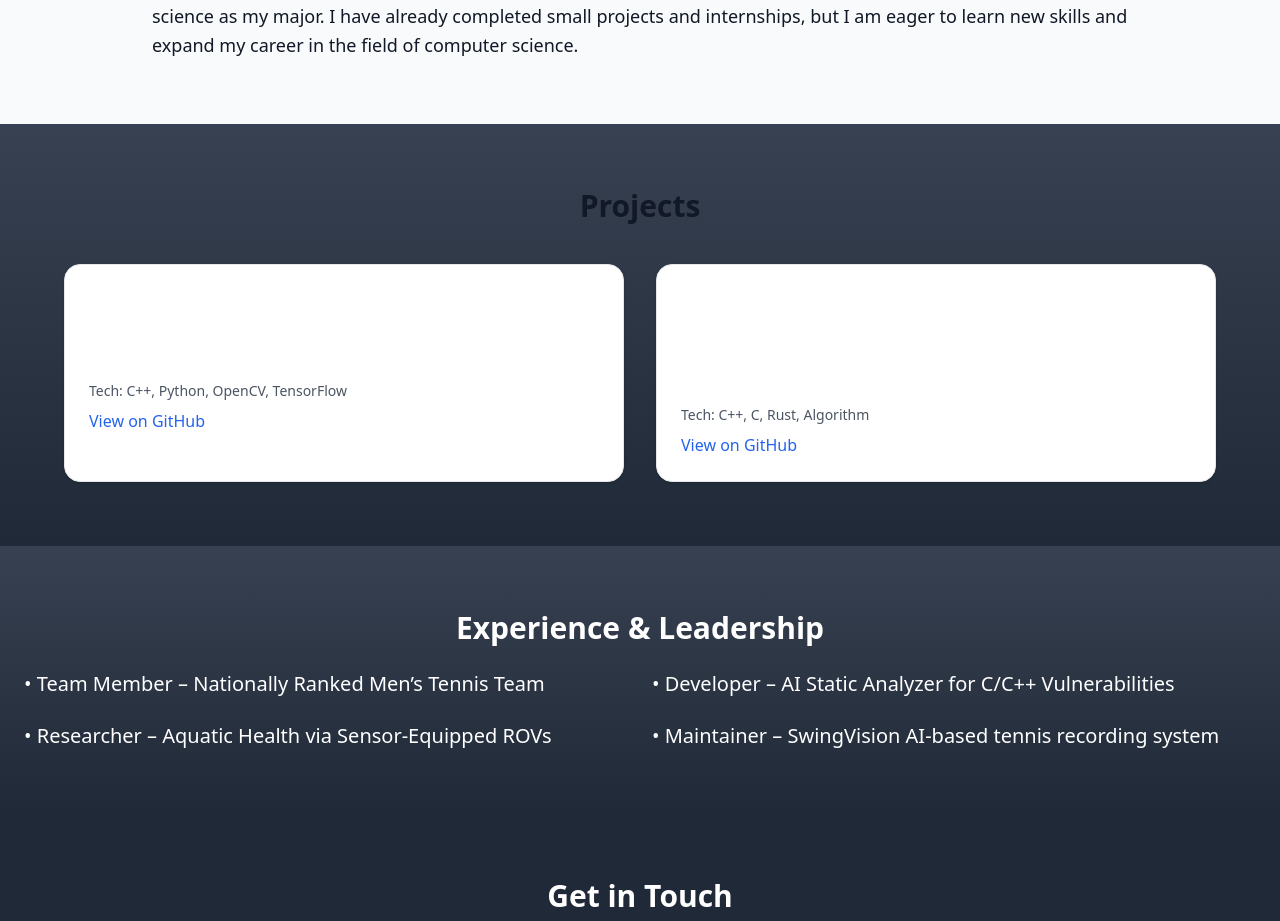
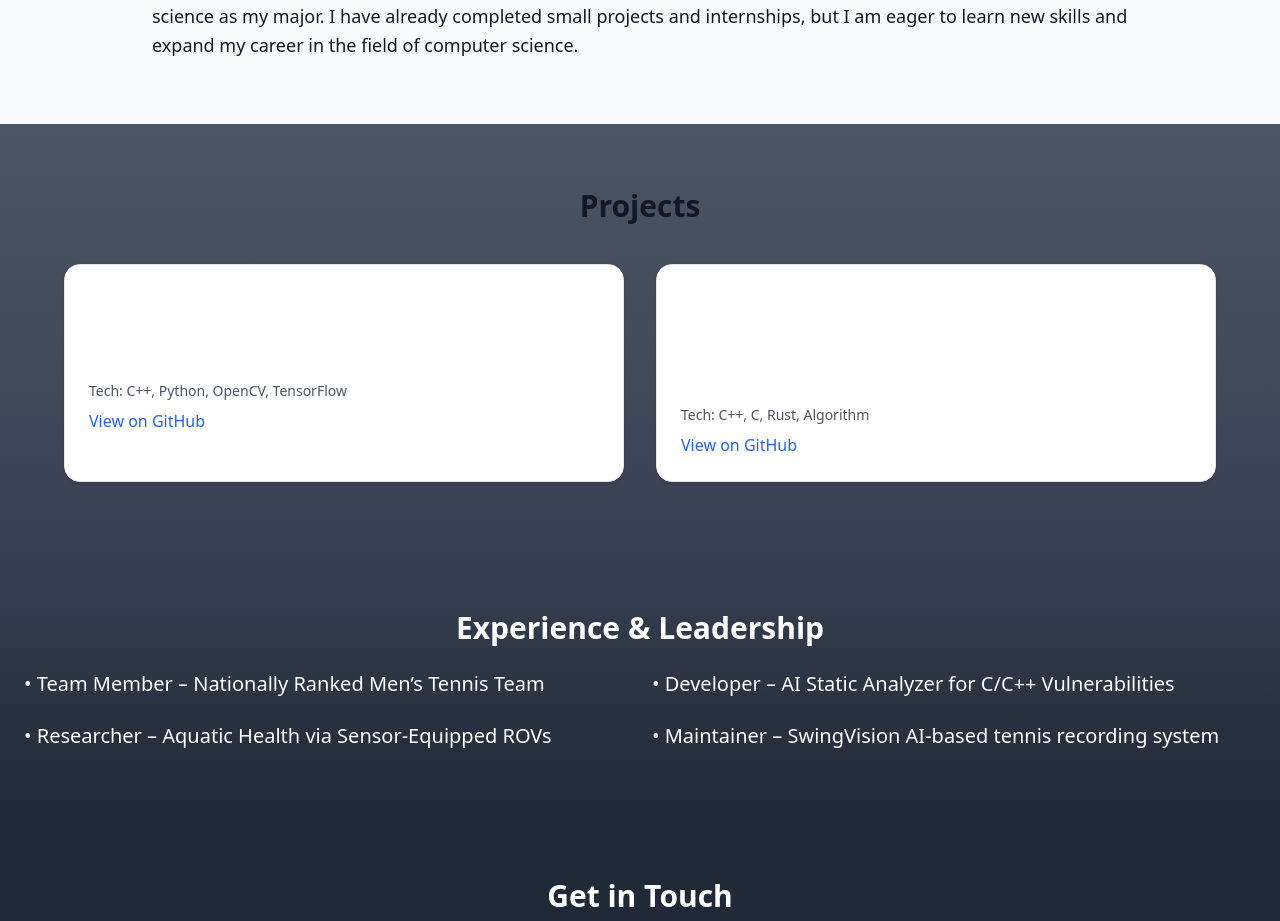
Before and after one commit to benedekaibas/Personal-Portfolio, a React (Vite) app: page / in a window 1280 px wide. Shown: the part 1010-1931 px from the top of the page. Built offline with nearby package versions, Linux system fonts and the light colour scheme.

Commit message:
depth of colors changed

```diff
--- a/src/components/Projects.jsx
+++ b/src/components/Projects.jsx
@@ -21,7 +21,7 @@ const Projects = () => {
   return (
     <section
       id="projects"
-      className="py-16 px-6 bg-gradient-to-b from-gray-700 to-gray-800 text-white"
+      className="py-16 px-6 bg-gradient-to-b from-gray-600 to-gray-700 text-white"
     >
       <h3 className="text-3xl font-semibold mb-10 text-center text-gray-900">
         Projects
```
